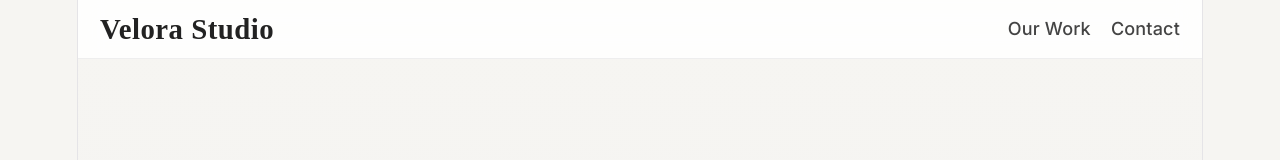
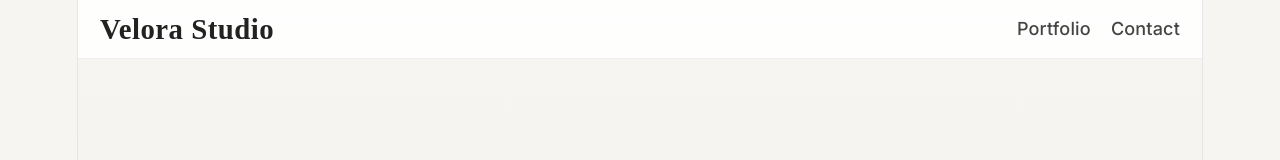
Before and after one commit to kireetikotturu/siteportifolio, a React (Vite) app: page / in a window 1280 px wide. Shown: the top 160 px of the page. Built offline with nearby package versions, Linux system fonts and the light colour scheme.

Commit message:
Update App.jsx

```diff
--- a/src/App.jsx
+++ b/src/App.jsx
@@ -68,7 +68,7 @@ export default function Portfolio() {
         <div className="container-custom nav-inner">
           <h1 className="logo">Velora Studio</h1>
           <nav>
-            <a href="#work">Our Work</a>
+            <a href="#work">Portfolio</a>
             <a className="ml-4" href="#contact">Contact</a>
           </nav>
         </div>
@@ -95,7 +95,7 @@ export default function Portfolio() {
 
             <div className="hero-buttons mt-6">
               <a
-                href="https://wa.me/917989919952?text=Hello%20I%20want%20to%20know%20more%20about%20your%20services"
+                href="https://api.whatsapp.com/send?phone=917989919952&text=Hello%2C%20I%20came%20across%20your%20website%20and%20would%20like%20to%20know%20more%20about%20your%20services."
                 target="_blank"
                 rel="noopener noreferrer"
                 className="btn-primary"
@@ -158,7 +158,7 @@ export default function Portfolio() {
 
         <div className="mt-8">
           <a
-            href="https://wa.me/917989919952"
+            href="https://api.whatsapp.com/send?phone=917989919952&text=Hello%2C%20I%20came%20across%20your%20website%20and%20would%20like%20to%20know%20more%20about%20your%20services."
             target="_blank"
             rel="noopener noreferrer"
             className="btn-primary"
```
